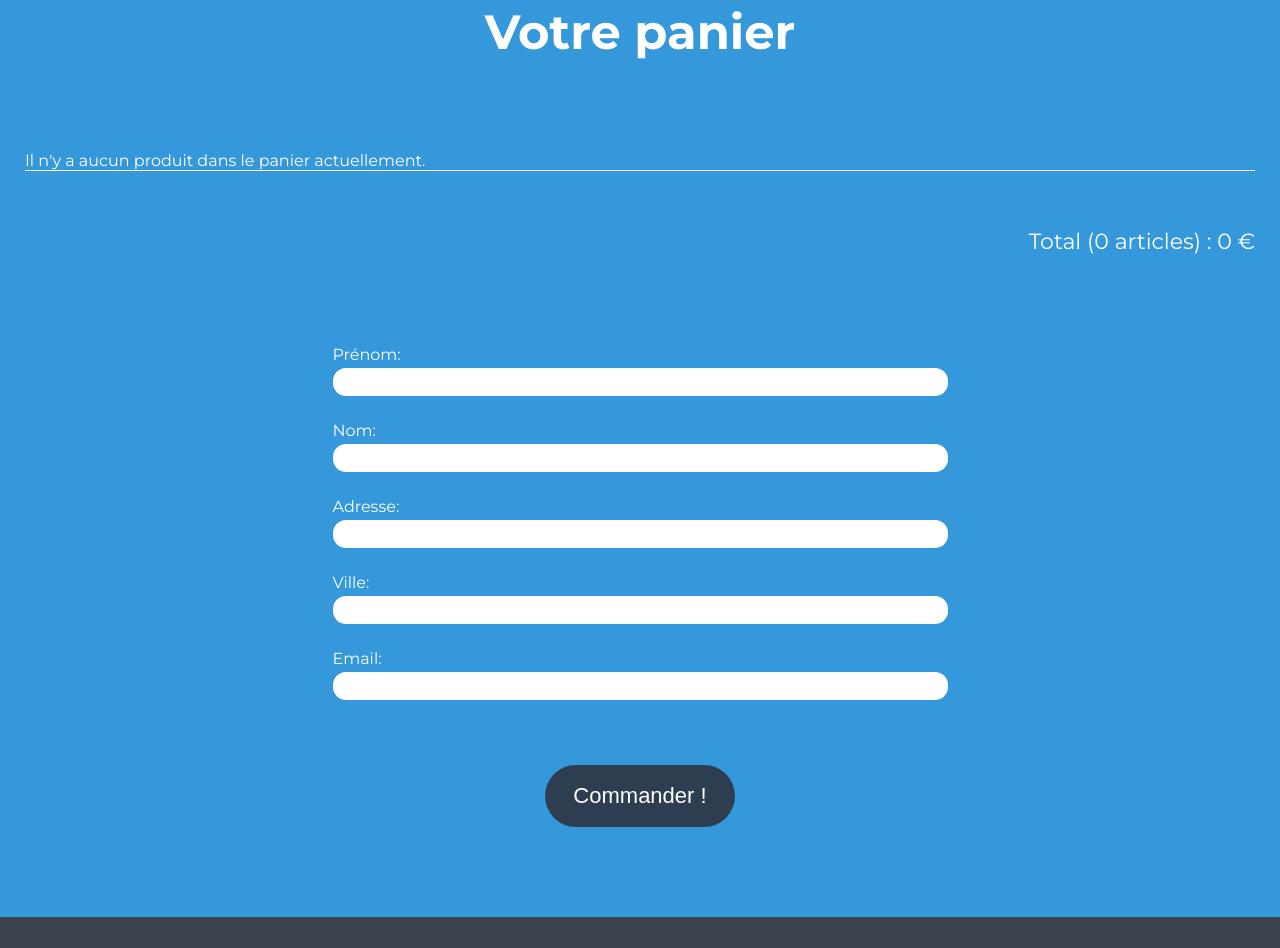
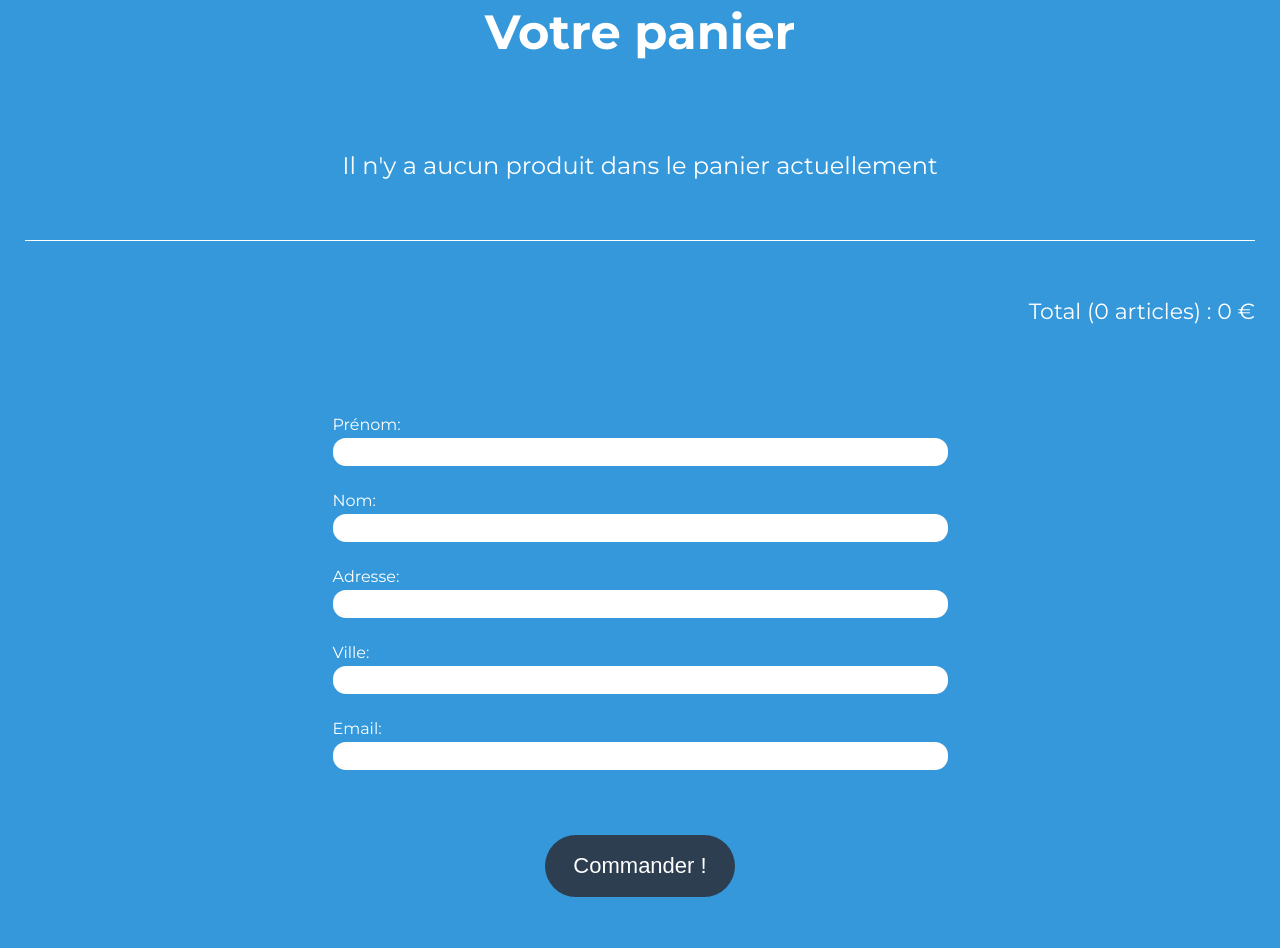
Before and after one commit to dimitraye/Kanap, a plain HTML site: page front/html/cart.html in a window 1280 px wide. Shown: the part 855-1803 px from the top of the page. Drawn offline with Linux system fonts and the light colour scheme.

Commit message:
ajout d'un texte h2 qui indique qu'il n'y a aucun article dans le panier sur la page panier

```diff
--- a/front/css/style.css
+++ b/front/css/style.css
@@ -45,6 +45,9 @@ h2 {
 	/*background-color: var(--main-color);*/
 }
 
+.center {
+	text-align: center;
+}
 
 
 
--- a/front/js/cart.js
+++ b/front/js/cart.js
@@ -56,8 +56,11 @@ async function listProds() {
   //Récupérer le panier (stocké dans le localStorage) : la liste de produits
   let orderLines = getProducts();
   if (orderLines.length < 1){
-    let message = "Il n'y a aucun produit dans le panier  actuellement.";
-    cartItems.innerHTML = message;
+    let message = document.createTextNode("Il n'y a aucun produit dans le panier  actuellement");
+    let h2 = document.createElement("h2");
+    h2.classList.add("center");
+    h2.appendChild(message);
+    document.querySelector("h1").after(h2);
   }
   for (let orderLine of orderLines) {
 
--- a/front/js/product.js
+++ b/front/js/product.js
@@ -128,6 +128,6 @@ async function getProduct() {
 async function dislayProduct() {
     let jsonProduct = await getProduct();
     let product = new Product(jsonProduct);
-    document.getElementsByTagName("title")[0].innerHTML = product.name;
+    document.querySelector("title").innerHTML = product.name;
     addProductContent(product);
 }
```
